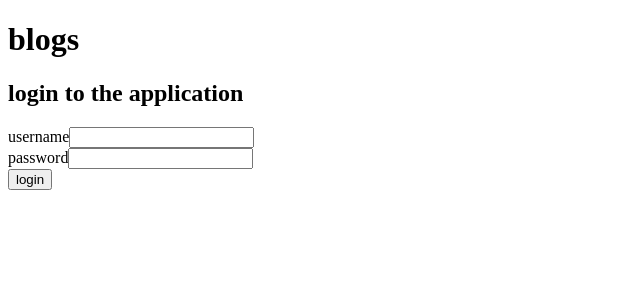
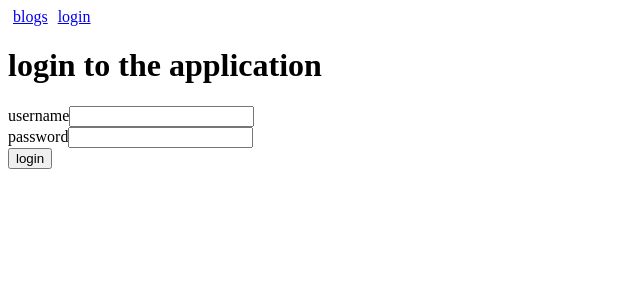
Before and after one commit to taimv2405/full-stack-open, a React (Vite) app in the folder part5/bloglist/frontend/: page /login in a window 1280 px wide. Shown: the top 300 px of the page, without its empty margins (0-640 px from the left). Built offline with nearby package versions, Linux system fonts and the light colour scheme; no server answers.

Commit message:
[5.24] feat(bloglist): add routing with react-router-dom

```diff
--- a/part5/bloglist/frontend/package.json
+++ b/part5/bloglist/frontend/package.json
@@ -13,7 +13,8 @@
   "dependencies": {
     "axios": "^1.9.0",
     "react": "^19.1.0",
-    "react-dom": "^19.1.0"
+    "react-dom": "^19.1.0",
+    "react-router-dom": "^7.16.0"
   },
   "devDependencies": {
     "@eslint/js": "^9.25.0",
--- a/part5/bloglist/frontend/src/App.jsx
+++ b/part5/bloglist/frontend/src/App.jsx
@@ -1,5 +1,6 @@
 import { useState, useEffect, useRef } from 'react';
 import Blog from './components/Blog';
+import { Routes, Route, Link, useNavigate } from 'react-router-dom';
 import blogService from './services/blogs';
 import loginService from './services/login';
 import Notification from './components/Notification';
@@ -9,6 +10,7 @@ import Login from './components/Login';
 import Blogs from './components/Blogs';
 
 const App = () => {
+  const navigate = useNavigate();
   const [blogs, setBlogs] = useState([]);
   const [user, setUser] = useState(null);
   const [notification, setNotification] = useState(null);
@@ -51,9 +53,10 @@ const App = () => {
     window.localStorage.removeItem('loggedBloglistUser');
     setUser(null);
     notify('Logged out', 'success');
+    navigate('/');
   };
 
-  const handleCreateBlog = async (blogInfo) => {
+  const _handleCreateBlog = async (blogInfo) => {
     try {
       const createdBlog = await blogService.create(blogInfo);
       setBlogs([...blogs, createdBlog]);
@@ -90,33 +93,46 @@ const App = () => {
     }
   };
 
+  const padding = {
+    padding: 5,
+  };
+
   return (
     <>
+      <div>
+        <Link style={padding} to="/">
+          blogs
+        </Link>
+        {!user && (
+          <Link style={padding} to="/login">
+            login
+          </Link>
+        )}
+        {user && <button onClick={handleLogout}>log out</button>}
+      </div>
+
       <Notification notification={notification} />
-      <h1>blogs</h1>
-      {!user && (
-        <>
-          <h2>login to the application</h2>
-          <Login onLogin={handleLogin} />
-        </>
-      )}
 
-      {user && (
-        <div>
-          <button onClick={handleLogout}>log out</button>
-
+      {/* <div>
         <Togglable buttonLabel="create new blog" ref={blogFormRef}>
           <BlogForm onCreate={handleCreateBlog} />
         </Togglable>
+      </div> */}
 
+      <Routes>
+        <Route
+          path="/"
+          element={
             <Blogs
               blogs={blogs}
               onLike={handleLike}
               onRemove={handleRemove}
               user={user}
             />
-        </div>
-      )}
+          }
+        />
+        <Route path="/login" element={<Login onLogin={handleLogin} />} />
+      </Routes>
     </>
   );
 };
--- a/part5/bloglist/frontend/src/components/Login.jsx
+++ b/part5/bloglist/frontend/src/components/Login.jsx
@@ -1,6 +1,8 @@
 import { useState } from 'react';
+import { useNavigate } from 'react-router-dom';
 
 const Login = ({ onLogin }) => {
+  const navigate = useNavigate();
   const [username, setUsername] = useState('');
   const [password, setPassword] = useState('');
 
@@ -10,10 +12,14 @@ const Login = ({ onLogin }) => {
     if (success) {
       setUsername('');
       setPassword('');
+      navigate('/');
     }
   };
 
   return (
+    <>
+      <h1>login to the application</h1>
+
       <form onSubmit={handleLogin}>
         <div>
           <label>
@@ -37,6 +43,7 @@ const Login = ({ onLogin }) => {
         </div>
         <button type="submit">login</button>
       </form>
+    </>
   );
 };
 
--- a/part5/bloglist/frontend/src/main.jsx
+++ b/part5/bloglist/frontend/src/main.jsx
@@ -1,5 +1,10 @@
 import ReactDOM from 'react-dom/client';
+import { BrowserRouter as Router } from 'react-router-dom';
 import App from './App';
 import './index.css';
 
-ReactDOM.createRoot(document.getElementById('root')).render(<App />);
+ReactDOM.createRoot(document.getElementById('root')).render(
+  <Router>
+    <App />
+  </Router>,
+);
```
Also changed, not shown: 1 other file (tests, documents, lock files or other folders). Lines whose indentation alone changed are shown as unchanged.
